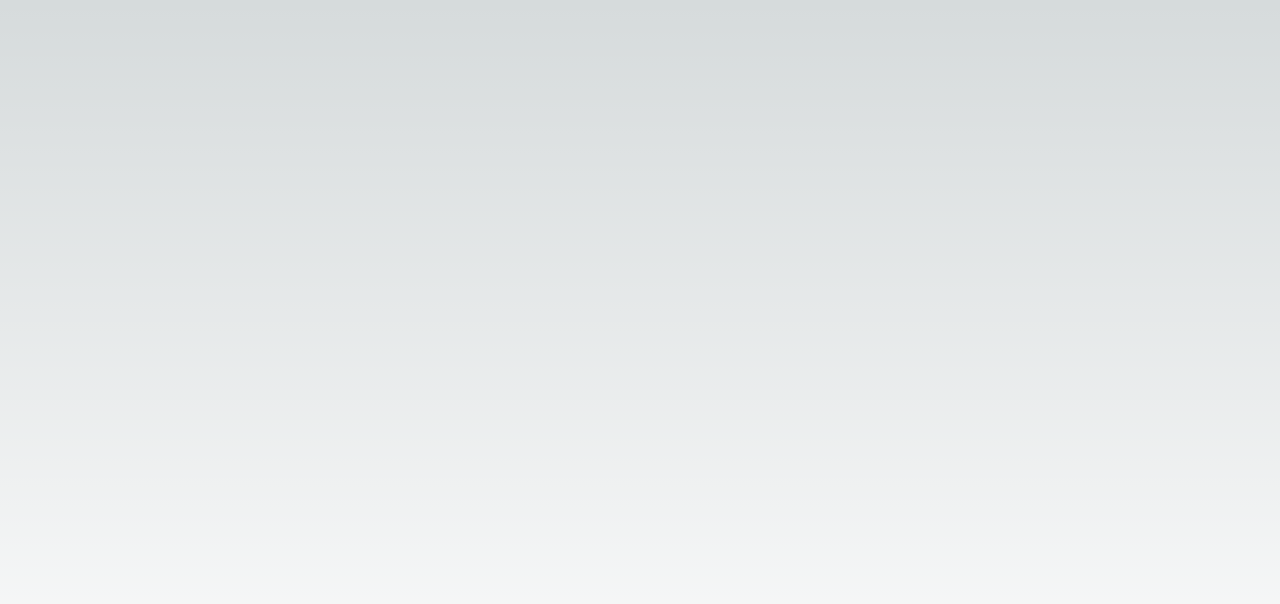
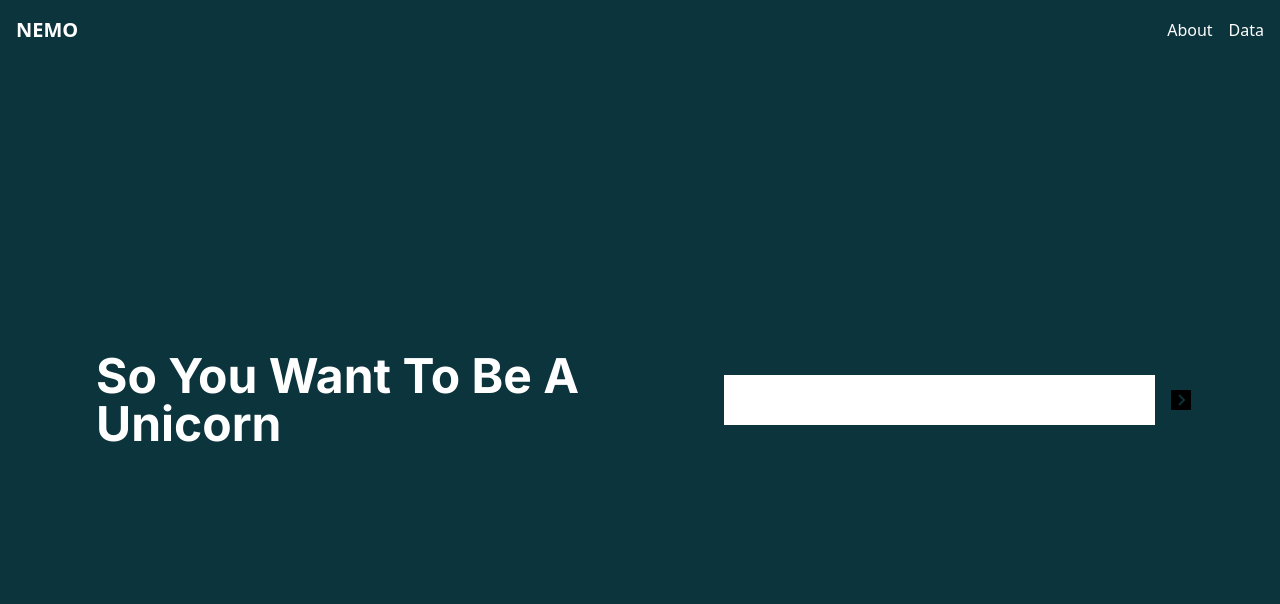
Before and after one commit to BlueMath-Warriors/nemo-app, a Next.js app: page / in a window 1280 px wide. Shown: the top 604 px of the page. Built offline with nearby package versions, Linux system fonts and the light colour scheme.

Commit message:
home page initial design added

```diff
--- /dev/null
+++ b/components/navbar/index.jsx
@@ -0,0 +1,23 @@
+import React from "react";
+
+const Navbar = () => {
+  return (
+    <nav className="fixed top-0 left-0 right-0 z-10 flex justify-between items-center bg-nemo p-4">
+      <div className="text-white font-bold text-xl">NEMO</div>
+      <ul className="flex space-x-4">
+        <li>
+          <a href="#" className="text-nemo hover:text-gray-300">
+            About
+          </a>
+        </li>
+        <li>
+          <a href="#" className="text-nemo hover:text-gray-300">
+            Data
+          </a>
+        </li>
+      </ul>
+    </nav>
+  );
+};
+
+export default Navbar;
--- /dev/null
+++ b/components/search/index.jsx
@@ -0,0 +1,34 @@
+import React, { useState } from "react";
+import Image from "next/image";
+
+const Search = () => {
+  const [career, setCareer] = useState("");
+  const [careers, setCareers] = useState(["COO", "CEO", "CFO"]);
+  return (
+    <div class="flex items-center justify-center gap-4 space-y-6 py-8 text-base leading-7 text-gray-600">
+      <input
+        type="text"
+        list="career-data-list"
+        className="h-[50px] text-3xl text-nemo"
+        value={career}
+        onChange={(e) => {
+          setCareer(e.target.value);
+        }}
+      />
+      <datalist id="career-data-list">
+        {careers.map((career) => (
+          <option value={career}></option>
+        ))}
+      </datalist>
+
+      <Image
+        src={"/images/right-search-arrow.svg"}
+        width={50}
+        height={50}
+        style={{ transform: "scaleX(-1)", margin: "0" }}
+      />
+    </div>
+  );
+};
+
+export default Search;
--- a/pages/index.js
+++ b/pages/index.js
@@ -1,13 +1,22 @@
-import Image from "next/image";
 import { Inter } from "next/font/google";
+import Search from "@/components/search";
+import Layout from "./layout";
 
 const inter = Inter({ subsets: ["latin"] });
 
 export default function Home() {
   return (
-    <main
-      className={`flex min-h-screen flex-col items-center justify-between p-24 ${inter.className}`}
-    >
-    </main>
+    <Layout>
+      <main
+        className={`flex flex-col min-h-screen gap-4 items-center justify-center p-24 ${inter.className}`}
+      >
+        <div className="flex items-center justify-center gap-4">
+          <h2 className="text-5xl font-bold text-nemo">
+            So You Want To Be A Unicorn
+          </h2>
+          <Search />
+        </div>
+      </main>
+    </Layout>
   );
 }
--- /dev/null
+++ b/pages/layout.js
@@ -0,0 +1,10 @@
+import Navbar from "@/components/navbar";
+
+export default function Layout({ children }) {
+  return (
+    <>
+      <Navbar />
+      {children}
+    </>
+  );
+}
--- a/styles/globals.css
+++ b/styles/globals.css
@@ -3,27 +3,13 @@
 @tailwind utilities;
 
 :root {
-  --foreground-rgb: 0, 0, 0;
-  --background-start-rgb: 214, 219, 220;
-  --background-end-rgb: 255, 255, 255;
-}
-
-@media (prefers-color-scheme: dark) {
-  :root {
-    --foreground-rgb: 255, 255, 255;
-    --background-start-rgb: 0, 0, 0;
-    --background-end-rgb: 0, 0, 0;
-  }
+  --nemo-dark: 12, 52, 61;
+  --nemo-text: 255, 255, 255;
 }
 
 body {
-  color: rgb(var(--foreground-rgb));
-  background: linear-gradient(
-      to bottom,
-      transparent,
-      rgb(var(--background-end-rgb))
-    )
-    rgb(var(--background-start-rgb));
+  color: rgb(var(--nemo-text));
+  background-color: rgb(var(--nemo-dark))
 }
 
 @layer utilities {
@@ -31,3 +17,11 @@ body {
     text-wrap: balance;
   }
 }
+
+.bg-nemo-dark{
+  background-color: var(--nemo-dark);
+}
+
+.text-nemo{
+  color: var(--nemo-text);
+}
```
Also changed, not shown: public/images/right-search-arrow.svg (added).
